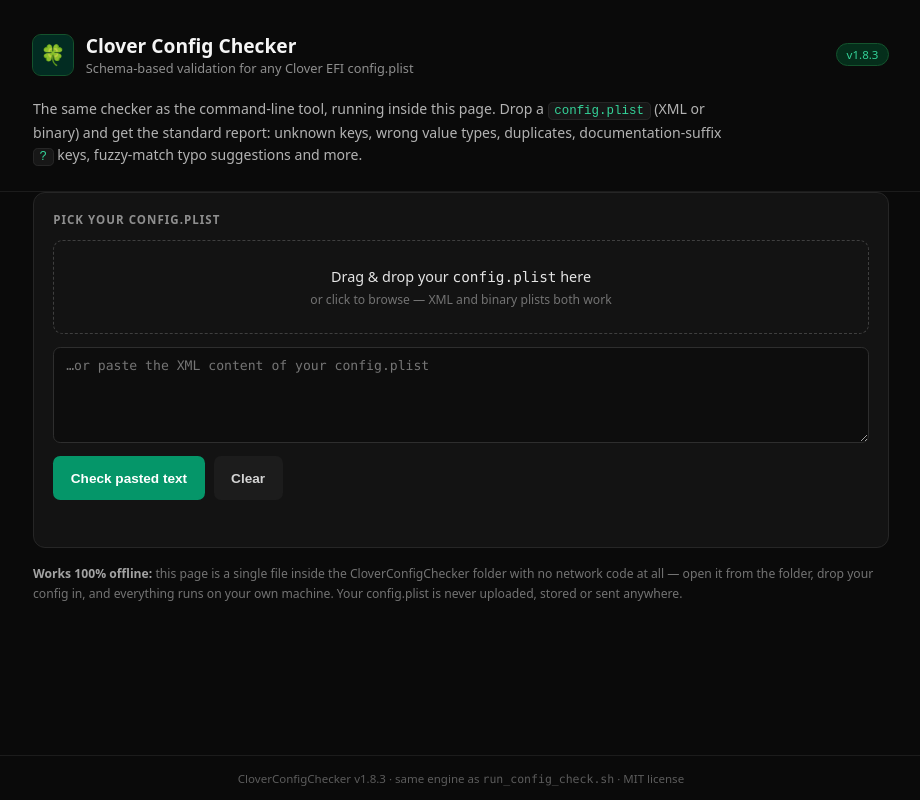
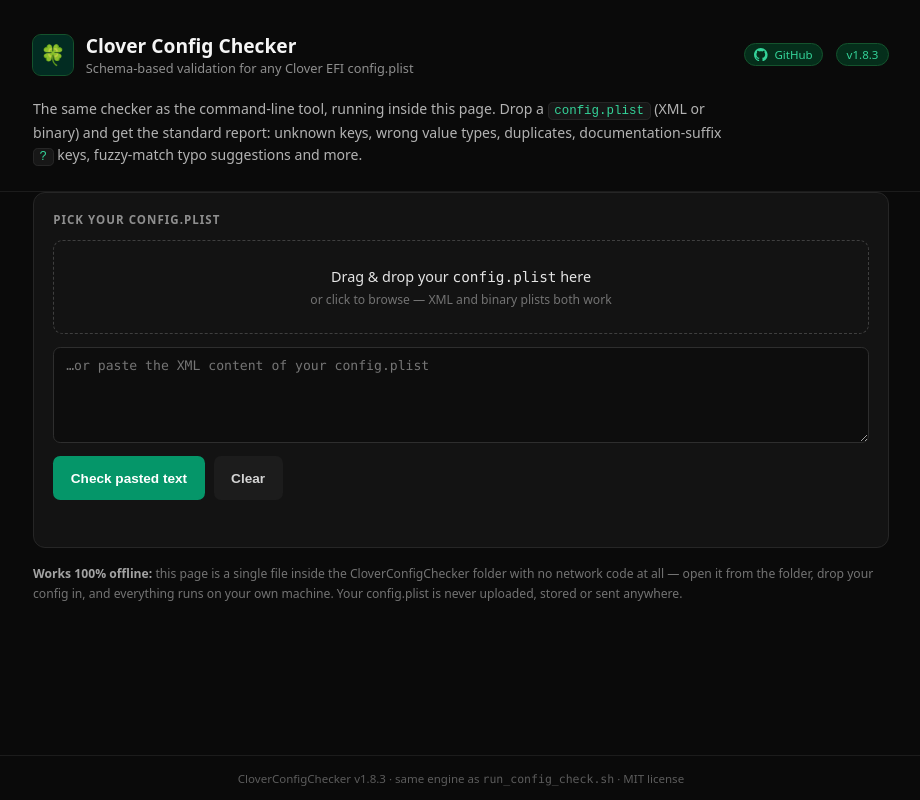
Before and after one commit to chris1111/CloverConfigChecker, a plain HTML site: page index.html in a window 1280 px wide. Shown: the whole page, without its empty margins (179-1099 px from the left). Drawn offline with Linux system fonts and the light colour scheme.

Commit message:
Add GitHub link badge to header
Add a styled GitHub repository link with an icon beside the app title.

```diff
--- a/index.html
+++ b/index.html
@@ -25,9 +25,15 @@
   h1 { font-size: 1.2rem; font-weight: 600; }
   .sub { font-size: .8rem; color: #8f8f8f; }
   .badge {
-    margin-left: auto; font-size: .72rem; padding: .2rem .6rem; border-radius: 999px;
+    font-size: .72rem; padding: .2rem .6rem; border-radius: 999px;
     border: 1px solid #14532d; background: #052e1b; color: #34d399; white-space: nowrap;
   }
+  .badge.gh {
+    margin-left: auto; display: inline-flex; align-items: center; gap: .4rem;
+    text-decoration: none;
+  }
+  .badge.gh:hover { border-color: #10b981; }
+  .badge.gh svg { width: .85rem; height: .85rem; fill: currentColor; flex: none; }
   .intro { max-width: 44rem; color: #b3b3b3; font-size: .88rem; line-height: 1.6; padding-bottom: 1.4rem; }
   .intro code { background: #171717; border: 1px solid #262626; border-radius: .3rem; padding: .05rem .35rem; font-size: .78rem; color: #34d399; }
   main { flex: 1; padding: 1.4rem 0 2.2rem; }
@@ -83,6 +89,10 @@
         <h1>Clover Config Checker</h1>
         <p class="sub">Schema-based validation for any Clover EFI config.plist</p>
       </div>
+      <a class="badge gh" href="https://github.com/chris1111/CloverConfigChecker" target="_blank" rel="noopener" title="CloverConfigChecker on GitHub">
+        <svg viewBox="0 0 16 16" aria-hidden="true"><path d="M8 0C3.58 0 0 3.58 0 8c0 3.54 2.29 6.53 5.47 7.59.4.07.55-.17.55-.38 0-.19-.01-.82-.01-1.49-2.01.37-2.53-.49-2.69-.94-.09-.23-.48-.94-.82-1.13-.28-.15-.68-.52-.01-.53.63-.01 1.08.58 1.23.82.72 1.21 1.87.87 2.33.66.07-.52.28-.87.51-1.07-1.78-.2-3.64-.89-3.64-3.95 0-.87.31-1.59.82-2.15-.08-.2-.36-1.02.08-2.12 0 0 .67-.21 2.2.82.64-.18 1.32-.27 2-.27s1.36.09 2 .27c1.53-1.04 2.2-.82 2.2-.82.44 1.1.16 1.92.08 2.12.51.56.82 1.27.82 2.15 0 3.07-1.87 3.75-3.65 3.95.29.25.54.73.54 1.48 0 1.07-.01 1.93-.01 2.2 0 .21.15.46.55.38A8.01 8.01 0 0 0 16 8c0-4.42-3.58-8-8-8Z"/></svg>
+        GitHub
+      </a>
       <span class="badge" id="ver">v?</span>
     </div>
     <p class="intro">
```
